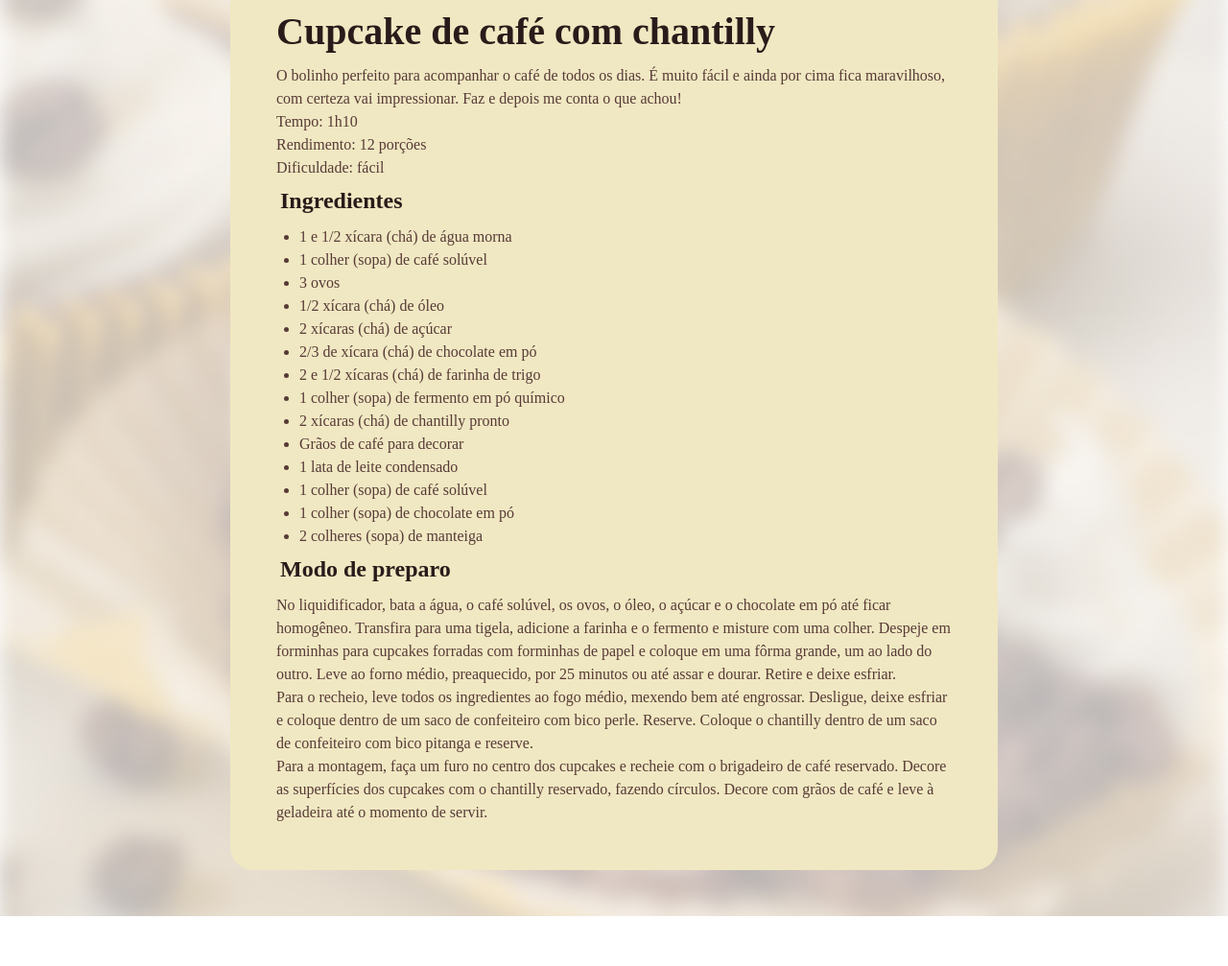
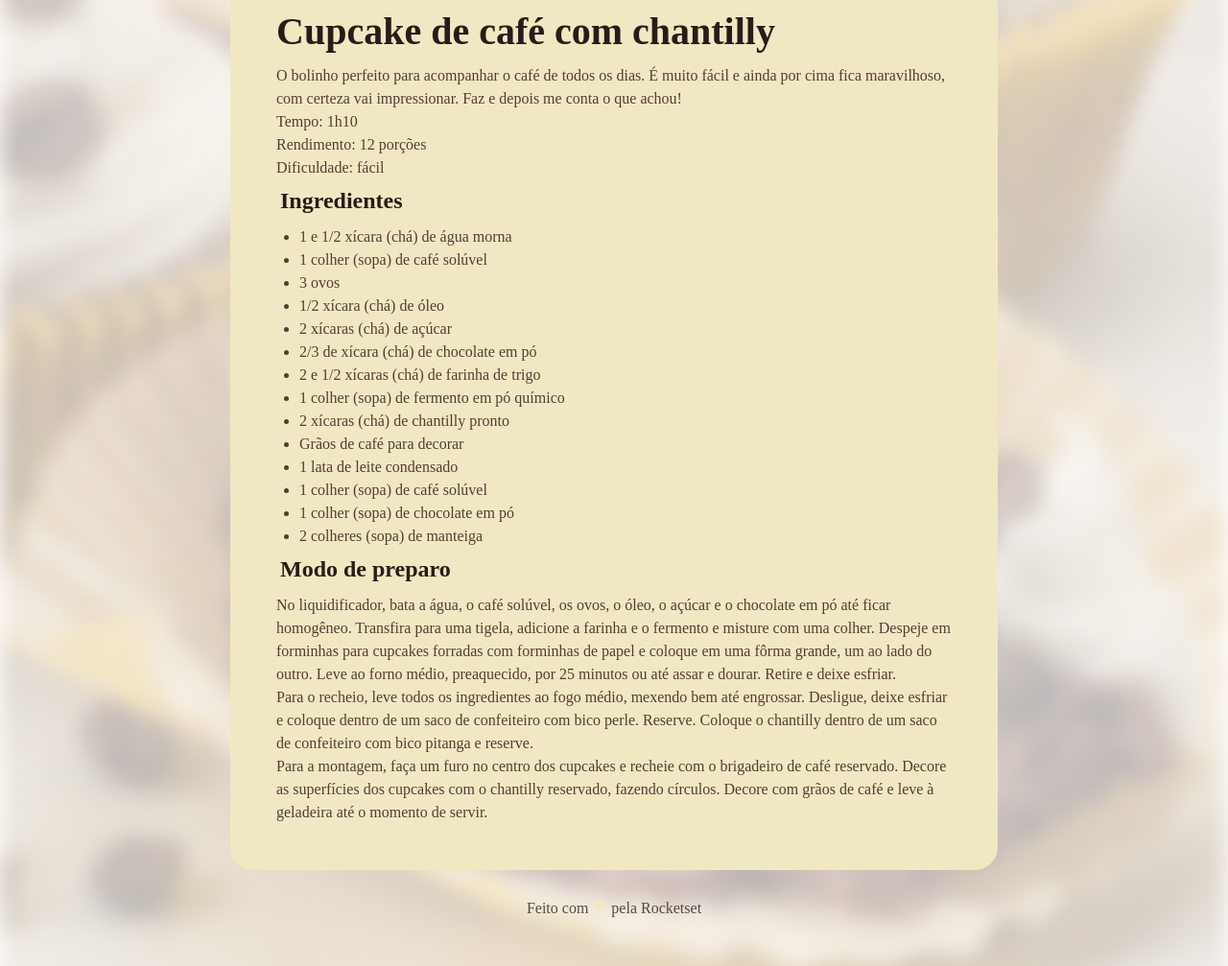
Before and after one commit to estefaniafarias/Projeto-Pagina-de-receita., a plain HTML site: page index.html in a window 1280 px wide. Shown: the part 500-1507 px from the top of the page at 96% size. Before the commit the page ends 1455 px from the top, so only its background shows below. Drawn offline with Linux system fonts and the light colour scheme; a web font is replaced by a local one.

Commit message:
Incluindo o footer

```diff
--- a/index.html
+++ b/index.html
@@ -75,7 +75,9 @@
             </p>
         </main>
     </div>
-
+    <footer>
+        Feito com <img src="assets/ph_heart-fill.svg" alt="corazaocinho"> pela Rocketset
+    </footer>
 </body>
 
 </html>
--- a/style.css
+++ b/style.css
@@ -20,7 +20,7 @@ body {
     padding: 24px;
     background-color: #f0e8c2;
     border-radius: 24px;
-    margin: 48px auto;
+    margin: 48px auto 28px;
 }
 
 img {
@@ -59,3 +59,9 @@ h2 {
 ul {
     padding-left: 24px;
 }
+
+footer {
+    color:#0f0d04b4;
+    text-align: center;
+    padding-bottom: 48px;
+}
```
Also changed, not shown: assets/ph_heart-fill.svg (added).
